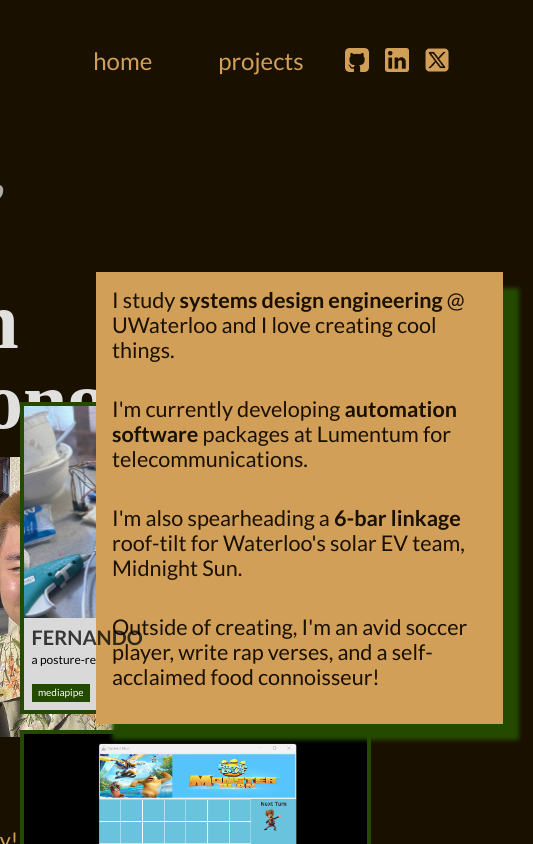
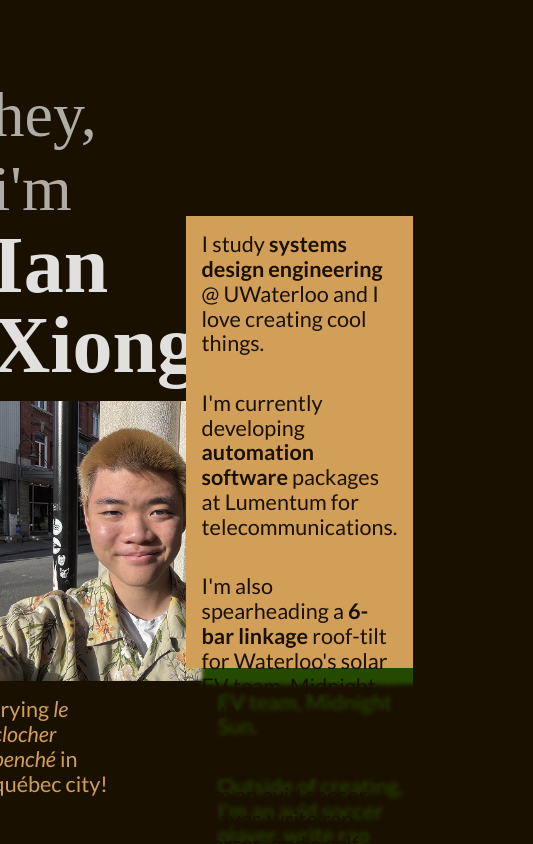
Before and after one commit to xiongian/website, a React (Vite) app: page / in a window 390 px wide. Shown: the top 844 px of the page, 533 px wide, since content can reach past the window. Built offline with nearby package versions, Linux system fonts and the light colour scheme; a web font is replaced by a local one.

Commit message:
Improved header/scrollbar design for mobile.

```diff
--- a/src/App.tsx
+++ b/src/App.tsx
@@ -36,14 +36,12 @@ function App(): ReactElement {
   return (
     <>
       <CustomScrollbar />
-      <FloatingHeader />
-
-      <main>
+      <div className="app-layout">
+        <FloatingHeader />
         <HomeSection />
         <ProjectsSection />
-      </main>
-
-      <Footer />
+        <Footer />
+      </div>
     </>
   );
 }
--- a/src/components/CustomScrollbar.tsx
+++ b/src/components/CustomScrollbar.tsx
@@ -53,6 +53,7 @@ export function CustomScrollbar(): ReactElement {
     <>
       {/* Invisible track */}
       <div
+        className="custom-scrollbar"
         style={{
           position: "fixed",
           right: 0,
--- a/src/styles/globals.css
+++ b/src/styles/globals.css
@@ -6,9 +6,11 @@
 */
 
 #root {
-  margin: 0 0;
+  margin: 0;
   padding: 2rem 0 0 0;
   text-align: center;
+  width: 100%;
+  min-height: 100vh;
 }
 
 .container {
@@ -34,3 +36,16 @@
 .read-the-docs {
   color: #888;
 }
+
+/* Stack primary sections so each can own its row */
+.app-layout {
+  display: flex;
+  flex-direction: column;
+  min-height: 100vh;
+  width: 100%;
+}
+
+.app-layout > * {
+  flex: 1 1 100%;
+  width: 100%;
+}
--- a/src/styles/header.css
+++ b/src/styles/header.css
@@ -62,3 +62,9 @@
   vertical-align: middle;
   line-height: 1;
 }
+
+@media (max-width: 644px) {
+  .header-container {
+    display: none;
+  }
+}
--- a/src/styles/scrollbar.css
+++ b/src/styles/scrollbar.css
@@ -28,3 +28,13 @@ html {
   -ms-overflow-style: none;
   scrollbar-width: none;
 }
+
+.custom-scrollbar {
+  display: block;
+}
+
+@media (max-width: 768px) {
+  .custom-scrollbar {
+    display: none;
+  }
+}
```
